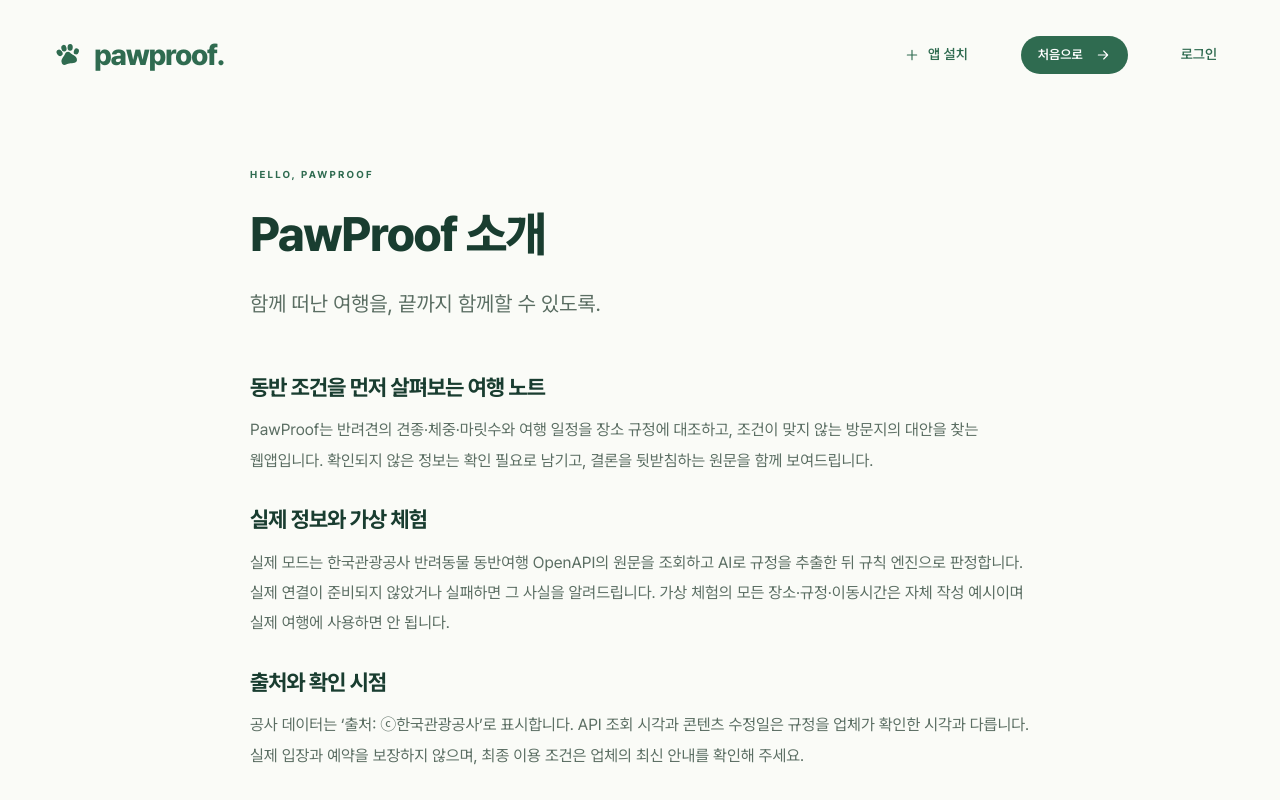
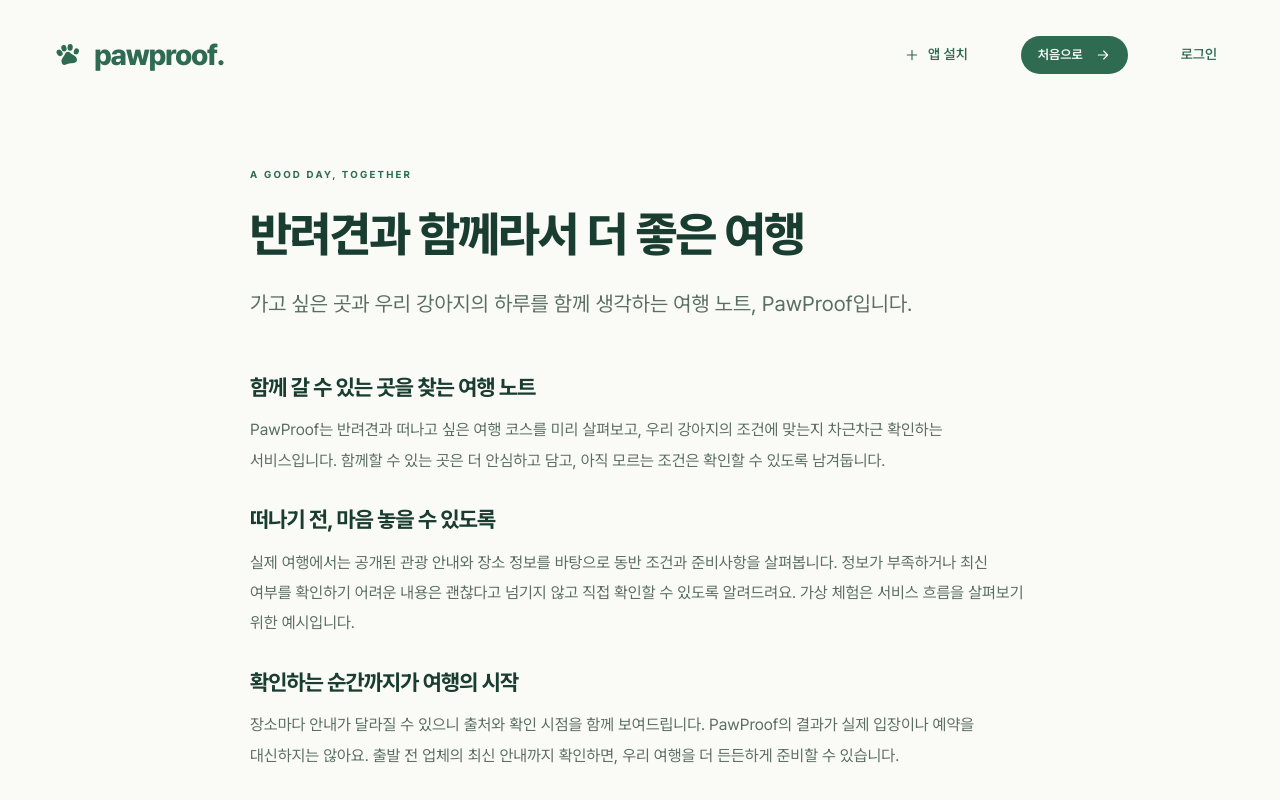
Before and after one commit to MySonIsSoldier/pawproof, a Next.js app: page /about in a window 1280 px wide. Shown: the top 800 px of the page. Built offline with nearby package versions, Linux system fonts and the light colour scheme; no server answers.

Commit message:
feat: refresh brand SEO and icons

```diff
--- a/src/app/about/page.tsx
+++ b/src/app/about/page.tsx
@@ -3,14 +3,14 @@
 import { SiteHeader } from "../../components/site-header";
 import { SiteFooter } from "../../components/site-footer";
 export const metadata: Metadata = {
-  title: { absolute: "PawProof 소개 | 반려견 동반여행 코스 검증 기준" },
+  title: { absolute: "PawProof 소개 | 반려견과 함께하는 좋은 여행" },
   description:
-    "PawProof가 한국관광공사 반려동물 동반여행 데이터와 공식 안내를 바탕으로 반려견 동반여행 코스의 확인사항과 준비 기준을 정리하는 방법을 소개합니다.",
+    "PawProof가 반려견과 함께 가고 싶은 곳을 살펴보고, 더 편안한 동반여행을 준비하는 방법을 소개합니다.",
   alternates: { canonical: "/about" },
   openGraph: {
-    title: "PawProof 소개 | 반려견 동반여행 코스 검증 기준",
+    title: "PawProof 소개 | 반려견과 함께하는 좋은 여행",
     description:
-      "공식 근거와 반려견 조건을 바탕으로 여행 코스를 출발 전에 확인하는 PawProof를 소개합니다.",
+      "우리 강아지와 가고 싶은 곳을 미리 살펴보고, 함께할 순간을 더 편안하게 준비하는 PawProof를 소개합니다.",
     url: "/about",
     images: [
       {
@@ -23,9 +23,9 @@
   },
   twitter: {
     card: "summary_large_image",
-    title: "PawProof 소개 | 반려견 동반여행 코스 검증 기준",
+    title: "PawProof 소개 | 반려견과 함께하는 좋은 여행",
     description:
-      "공식 근거와 반려견 조건을 바탕으로 여행 코스를 출발 전에 확인하는 PawProof를 소개합니다.",
+      "반려견과 함께 가고 싶은 곳을 미리 살펴보고 우리만의 여행을 준비해요.",
     images: ["/media/travel-companion.jpg"],
   },
 };
@@ -34,32 +34,34 @@
     <>
       <SiteHeader compact />
       <main className="about-page wrap">
-        <p className="eyebrow">HELLO, PAWPROOF</p>
-        <h1>PawProof 소개</h1>
-        <p className="lead">함께 떠난 여행을, 끝까지 함께할 수 있도록.</p>
-        <h2>동반 조건을 먼저 살펴보는 여행 노트</h2>
+        <p className="eyebrow">A GOOD DAY, TOGETHER</p>
+        <h1>반려견과 함께라서 더 좋은 여행</h1>
+        <p className="lead">
+          가고 싶은 곳과 우리 강아지의 하루를 함께 생각하는 여행 노트,
+          PawProof입니다.
+        </p>
+        <h2>함께 갈 수 있는 곳을 찾는 여행 노트</h2>
         <p>
-          PawProof는 반려견의 견종·체중·마릿수와 여행 일정을 장소 규정에
-          대조하고, 조건이 맞지 않는 방문지의 대안을 찾는 웹앱입니다. 확인되지
-          않은 정보는 확인 필요로 남기고, 결론을 뒷받침하는 원문을 함께
-          보여드립니다.
+          PawProof는 반려견과 떠나고 싶은 여행 코스를 미리 살펴보고, 우리
+          강아지의 조건에 맞는지 차근차근 확인하는 서비스입니다. 함께할 수
+          있는 곳은 더 안심하고 담고, 아직 모르는 조건은 확인할 수 있도록
+          남겨둡니다.
         </p>
-        <h2>실제 정보와 가상 체험</h2>
+        <h2>떠나기 전, 마음 놓을 수 있도록</h2>
         <p>
-          실제 모드는 한국관광공사 반려동물 동반여행 OpenAPI의 원문을 조회하고
-          AI로 규정을 추출한 뒤 규칙 엔진으로 판정합니다. 실제 연결이 준비되지
-          않았거나 실패하면 그 사실을 알려드립니다. 가상 체험의 모든
-          장소·규정·이동시간은 자체 작성 예시이며 실제 여행에 사용하면 안
-          됩니다.
+          실제 여행에서는 공개된 관광 안내와 장소 정보를 바탕으로 동반 조건과
+          준비사항을 살펴봅니다. 정보가 부족하거나 최신 여부를 확인하기
+          어려운 내용은 괜찮다고 넘기지 않고 직접 확인할 수 있도록 알려드려요.
+          가상 체험은 서비스 흐름을 살펴보기 위한 예시입니다.
         </p>
-        <h2>출처와 확인 시점</h2>
+        <h2>확인하는 순간까지가 여행의 시작</h2>
         <p>
-          공사 데이터는 ‘출처: ⓒ한국관광공사’로 표시합니다. API 조회 시각과
-          콘텐츠 수정일은 규정을 업체가 확인한 시각과 다릅니다. 실제 입장과
-          예약을 보장하지 않으며, 최종 이용 조건은 업체의 최신 안내를 확인해
-          주세요.
+          장소마다 안내가 달라질 수 있으니 출처와 확인 시점을 함께 보여드립니다.
+          PawProof의 결과가 실제 입장이나 예약을 대신하지는 않아요. 출발 전
+          업체의 최신 안내까지 확인하면, 우리 여행을 더 든든하게 준비할 수
+          있습니다.
         </p>
-        <h2>내 정보와 저장</h2>
+        <h2>우리의 여행을 더 오래 기억하도록</h2>
         <p>
           회원가입이나 현재 GPS 위치 없이 사용할 수 있습니다. 선택한
           프로필·코스는 현재 화면에서만 사용하며 비회원의 여행 노트는 저장하지
--- a/src/app/layout.tsx
+++ b/src/app/layout.tsx
@@ -21,11 +21,11 @@
 export const metadata: Metadata = {
   metadataBase: new URL(siteOrigin),
   title: {
-    default: "PawProof | 반려견 동반여행 코스와 출입 조건 검증",
+    default: "PawProof | 반려견과 함께하는 좋은 여행",
     template: "%s | PawProof",
   },
   description:
-    "반려견의 견종·체중·마릿수와 장소별 동반 규정을 확인하고, 준비사항과 문의 문구, 일정 변화가 적은 대체 코스까지 안내하는 여행 노트입니다.",
+    "가고 싶은 곳에 우리 강아지와 함께 갈 수 있도록, 반려견 동반여행 코스와 장소별 조건을 미리 살펴보세요.",
   applicationName: "PawProof",
   keywords: [
     "반려견 동반 여행",
@@ -56,9 +56,9 @@
     locale: "ko_KR",
     url: "/",
     siteName: "PawProof",
-    title: "PawProof | 반려견 동반여행 코스와 출입 조건 검증",
+    title: "PawProof | 반려견과 함께하는 좋은 여행",
     description:
-      "가고 싶은 여행 코스를 담으면 반려견의 조건과 장소별 동반 규정을 대조하고, 준비사항과 일정 변화가 적은 대체 코스까지 출발 전에 살펴보세요.",
+      "우리 강아지와 가고 싶은 곳을 담고, 동반 조건과 준비사항을 미리 살펴보며 더 편안한 여행을 준비해요.",
     images: [
       {
         url: "/media/travel-companion.jpg",
@@ -70,19 +70,21 @@
   },
   twitter: {
     card: "summary_large_image",
-    title: "PawProof | 반려견 동반여행 코스와 출입 조건 검증",
+    title: "PawProof | 반려견과 함께하는 좋은 여행",
     description:
-      "장소별 동반 조건부터 준비사항과 일정 변화가 적은 대체 코스까지 출발 전에 확인하는 여행 노트입니다.",
+      "반려견과 함께 가고 싶은 곳을 미리 살펴보고, 우리만의 여행을 준비하는 PawProof입니다.",
     images: ["/media/travel-companion.jpg"],
   },
   appleWebApp: { capable: true, title: "PawProof", statusBarStyle: "default" },
   icons: {
     icon: [
-      { url: publicAssetPath("/favicon.ico"), sizes: "48x48" },
+      { url: publicAssetPath("/favicon.ico"), sizes: "any", type: "image/x-icon" },
+      { url: publicAssetPath("/favicon-16x16.png"), sizes: "16x16", type: "image/png" },
+      { url: publicAssetPath("/favicon-32x32.png"), sizes: "32x32", type: "image/png" },
       { url: publicAssetPath("/pwa/icon-192.png"), sizes: "192x192", type: "image/png" },
       { url: publicAssetPath("/pwa/icon-512.png"), sizes: "512x512", type: "image/png" },
     ],
-    shortcut: [publicAssetPath("/favicon.ico")],
+    shortcut: [publicAssetPath("/favicon-32x32.png")],
     apple: [
       { url: publicAssetPath("/pwa/apple-touch-icon.png"), sizes: "180x180" },
     ],
--- a/src/app/manifest.ts
+++ b/src/app/manifest.ts
@@ -4,9 +4,9 @@
 export default function manifest(): MetadataRoute.Manifest {
   return {
     id: appPath("/"),
-    name: "PawProof · 반려견 여행 노트",
+    name: "PawProof · 반려견과 함께하는 좋은 여행",
     short_name: "PawProof",
-    description: "우리 강아지와 떠나는 여행, 방문 조건부터 출발 준비까지.",
+    description: "우리 강아지와 가고 싶은 곳을 미리 살펴보고 여행을 준비해요.",
     lang: "ko",
     start_url: appPath("/plan"),
     scope: appPath("/"),
--- a/src/components/seo/site-json-ld.tsx
+++ b/src/components/seo/site-json-ld.tsx
@@ -14,7 +14,7 @@
       url: siteOrigin,
       logo: `${siteOrigin}${publicAssetPath("/pwa/icon-512.png")}`,
       description:
-        "반려견의 조건과 장소별 동반 규정을 여행 일정에 대조하는 PawProof 서비스입니다.",
+        "반려견과 함께 가고 싶은 곳을 미리 살펴보고 더 좋은 여행을 준비하는 PawProof 서비스입니다.",
     },
     {
       "@type": "WebSite",
@@ -24,7 +24,7 @@
       url: siteOrigin,
       inLanguage: "ko-KR",
       description:
-        "반려견의 조건과 장소별 동반 규정을 확인하고 여행 코스를 출발 전에 점검하는 웹앱입니다.",
+        "반려견과 함께 가고 싶은 여행 코스를 미리 살펴보고 동반 조건과 준비사항을 확인하는 웹앱입니다.",
       publisher: { "@id": organizationId },
     },
     {
@@ -36,7 +36,7 @@
       operatingSystem: "Web",
       inLanguage: "ko-KR",
       description:
-        "반려견의 견종·체중·마릿수와 장소별 동반 규정을 대조하고 준비사항과 대체 코스를 안내하는 여행 앱입니다.",
+        "우리 강아지의 조건에 맞는 장소와 준비사항을 살펴보고, 함께할 여행을 계획하는 앱입니다.",
       publisher: { "@id": organizationId },
     },
   ],
--- a/src/features/contact/contact-form.tsx
+++ b/src/features/contact/contact-form.tsx
@@ -130,9 +130,9 @@
       <div className="contact-form-heading">
         <div>
           <p className="eyebrow">
-            <span /> WRITE TO US
+            <span /> A NOTE FOR THE JOURNEY
           </p>
-          <h2>어떤 점이 궁금했나요?</h2>
+          <h2>무엇이든 들려주세요.</h2>
         </div>
         <Icon name="paw" size={28} />
       </div>
```
Also changed, not shown: scripts/generate-pwa-icons.mjs (+8 -0 lines), src/app/contact/page.tsx (+15 -14 lines), public/favicon-16x16.png (added), public/favicon-32x32.png (added), public/llms.txt, 2 other files (tests, documents, lock files or other folders).
